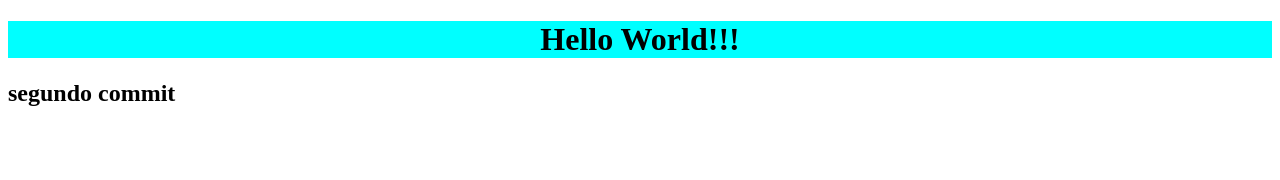
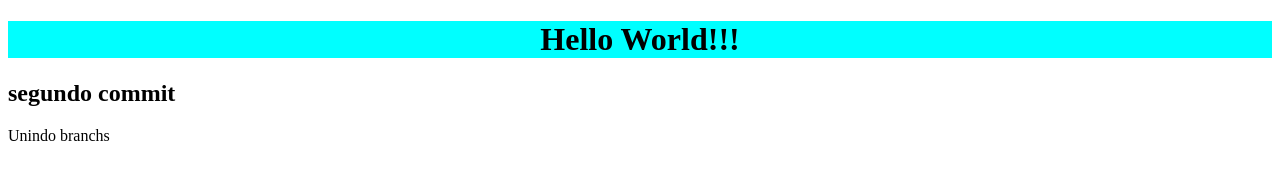
Before and after one commit to Leonard-Overflow/Aulas-de-Git, a plain HTML site: page index.html in a window 1280 px wide. Drawn offline with Linux system fonts and the light colour scheme.

Commit message:
Atualizando o código

```diff
--- a/index.html
+++ b/index.html
@@ -12,5 +12,7 @@
 
     <h2>segundo commit</h2>
 
+    <p>Unindo branchs</p>
+
 </body>
 </html>
--- a/styles.css
+++ b/styles.css
@@ -2,3 +2,8 @@
     background-color: aqua;
     text-align: center;
 }
+
+p{
+    color: black;
+    background-color: white;
+}
```
